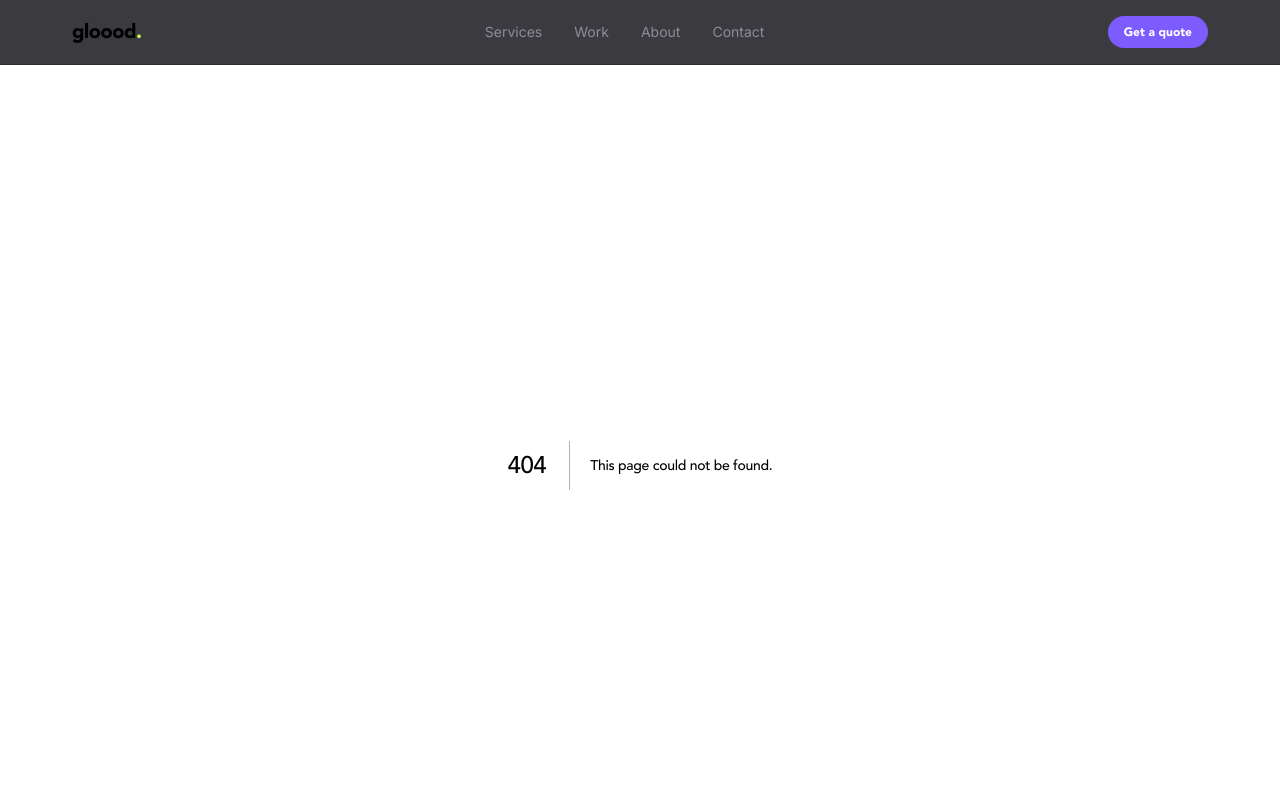
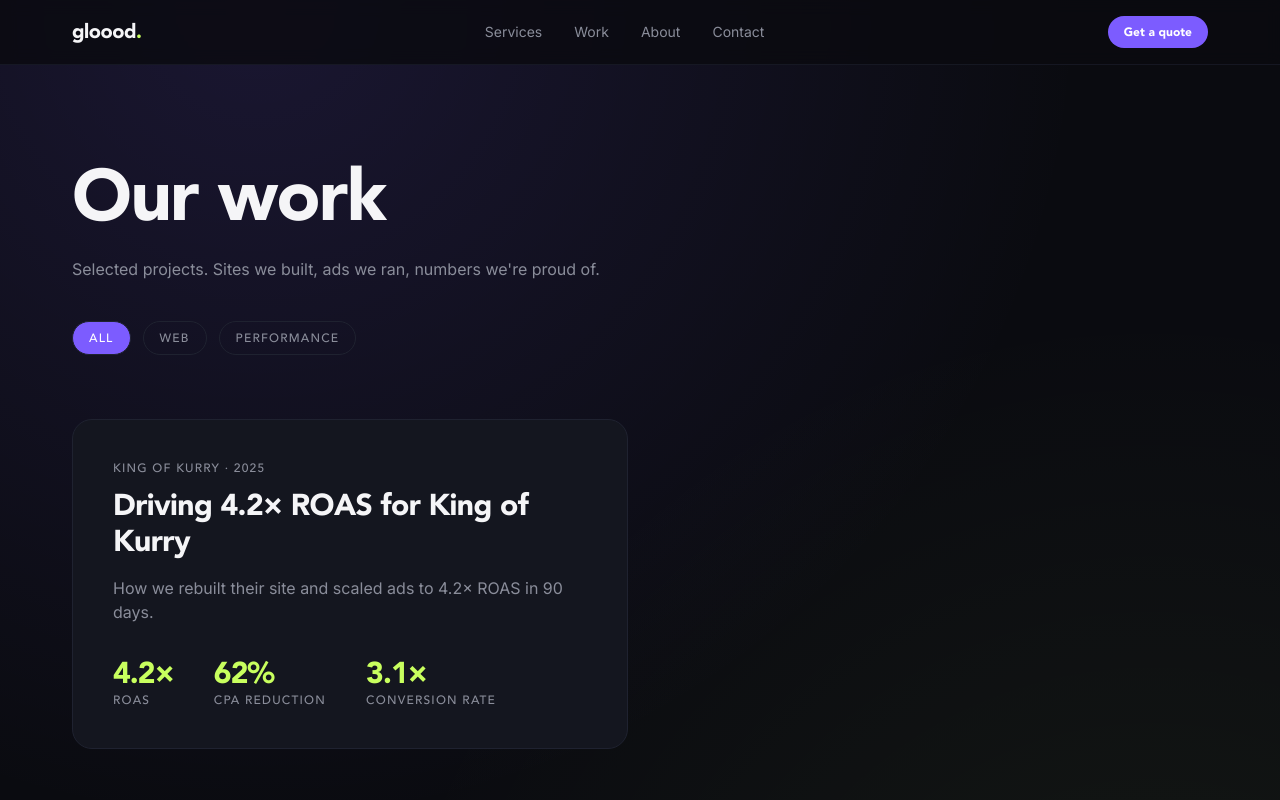
Before and after one commit to surpreet-star/gloood-site, a Next.js app: page /work in a window 1280 px wide. Before the commit this address had no page. Shown: the top 800 px of the page. Built offline with nearby package versions, Linux system fonts and the light colour scheme.

Commit message:
feat: work index + case study detail pages

```diff
--- /dev/null
+++ b/app/work/[slug]/page.tsx
@@ -0,0 +1,42 @@
+import { MDXRemote } from "next-mdx-remote/rsc";
+import { notFound } from "next/navigation";
+import { getCaseStudy, getCaseStudies } from "@/lib/content";
+import { CTASection } from "@/components/site/CTASection";
+
+export async function generateStaticParams() {
+  const all = await getCaseStudies();
+  return all.map(s => ({ slug: s.slug }));
+}
+
+export async function generateMetadata({ params }: { params: Promise<{ slug: string }> }) {
+  const { slug } = await params;
+  const s = await getCaseStudy(slug);
+  return s ? { title: s.title, description: s.excerpt } : {};
+}
+
+export default async function CaseStudyPage({ params }: { params: Promise<{ slug: string }> }) {
+  const { slug } = await params;
+  const s = await getCaseStudy(slug);
+  if (!s) notFound();
+  return (
+    <>
+      <article className="mx-auto max-w-[900px] px-8 py-24">
+        <div className="text-xs uppercase tracking-widest text-[var(--color-muted)] font-display font-medium">{s.client} · {s.year}</div>
+        <h1 className="mt-4 text-5xl md:text-7xl">{s.title}</h1>
+        <p className="mt-6 text-xl text-[var(--color-muted)]">{s.excerpt}</p>
+        <div className="mt-12 grid grid-cols-3 gap-8 py-10 border-y border-[var(--color-border-subtle)]">
+          {s.metrics.map(m => (
+            <div key={m.label}>
+              <div className="num text-4xl md:text-5xl text-[var(--color-accent-2)]">{m.value}</div>
+              <div className="mt-2 text-xs uppercase tracking-widest text-[var(--color-muted)] font-display font-medium">{m.label}</div>
+            </div>
+          ))}
+        </div>
+        <div className="prose prose-invert prose-lg mt-12 max-w-none">
+          <MDXRemote source={s.content} />
+        </div>
+      </article>
+      <CTASection />
+    </>
+  );
+}
--- /dev/null
+++ b/app/work/page.tsx
@@ -0,0 +1,45 @@
+import Link from "next/link";
+import { getCaseStudies } from "@/lib/content";
+
+export const metadata = { title: "Work" };
+
+type Params = { searchParams: Promise<{ tag?: string }> };
+
+export default async function Work({ searchParams }: Params) {
+  const { tag } = await searchParams;
+  const studies = await getCaseStudies({ tag: tag as any });
+  return (
+    <div className="mx-auto max-w-[1200px] px-8 py-24">
+      <h1 className="text-5xl md:text-7xl">Our work</h1>
+      <p className="mt-6 max-w-xl text-[var(--color-muted)]">Selected projects. Sites we built, ads we ran, numbers we're proud of.</p>
+      <div className="mt-10 flex gap-3">
+        {[{ v: "", l: "All" }, { v: "web", l: "Web" }, { v: "performance", l: "Performance" }].map(t => (
+          <Link
+            key={t.l}
+            href={t.v ? `/work?tag=${t.v}` : "/work"}
+            className={`rounded-full border border-[var(--color-border-subtle)] px-4 py-2 text-xs font-display font-medium uppercase tracking-widest ${tag === t.v || (!tag && !t.v) ? "bg-[var(--color-accent)] text-white border-[var(--color-accent)]" : "text-[var(--color-muted)] hover:text-[var(--color-text)]"}`}
+          >
+            {t.l}
+          </Link>
+        ))}
+      </div>
+      <div className="mt-16 grid gap-6 md:grid-cols-2">
+        {studies.map(s => (
+          <Link key={s.slug} href={`/work/${s.slug}`} className="group rounded-[var(--radius-card)] border border-[var(--color-border-subtle)] bg-[var(--color-bg-elev)] p-10 hover:border-[var(--color-accent)] transition-all">
+            <div className="text-xs uppercase tracking-widest text-[var(--color-muted)] font-display font-medium">{s.client} · {s.year}</div>
+            <h2 className="mt-3 text-3xl">{s.title}</h2>
+            <p className="mt-4 text-[var(--color-muted)]">{s.excerpt}</p>
+            <div className="mt-8 flex gap-10">
+              {s.metrics.slice(0, 3).map(m => (
+                <div key={m.label}>
+                  <div className="num text-3xl text-[var(--color-accent-2)]">{m.value}</div>
+                  <div className="text-xs text-[var(--color-muted)] uppercase tracking-widest font-display font-medium">{m.label}</div>
+                </div>
+              ))}
+            </div>
+          </Link>
+        ))}
+      </div>
+    </div>
+  );
+}
```
